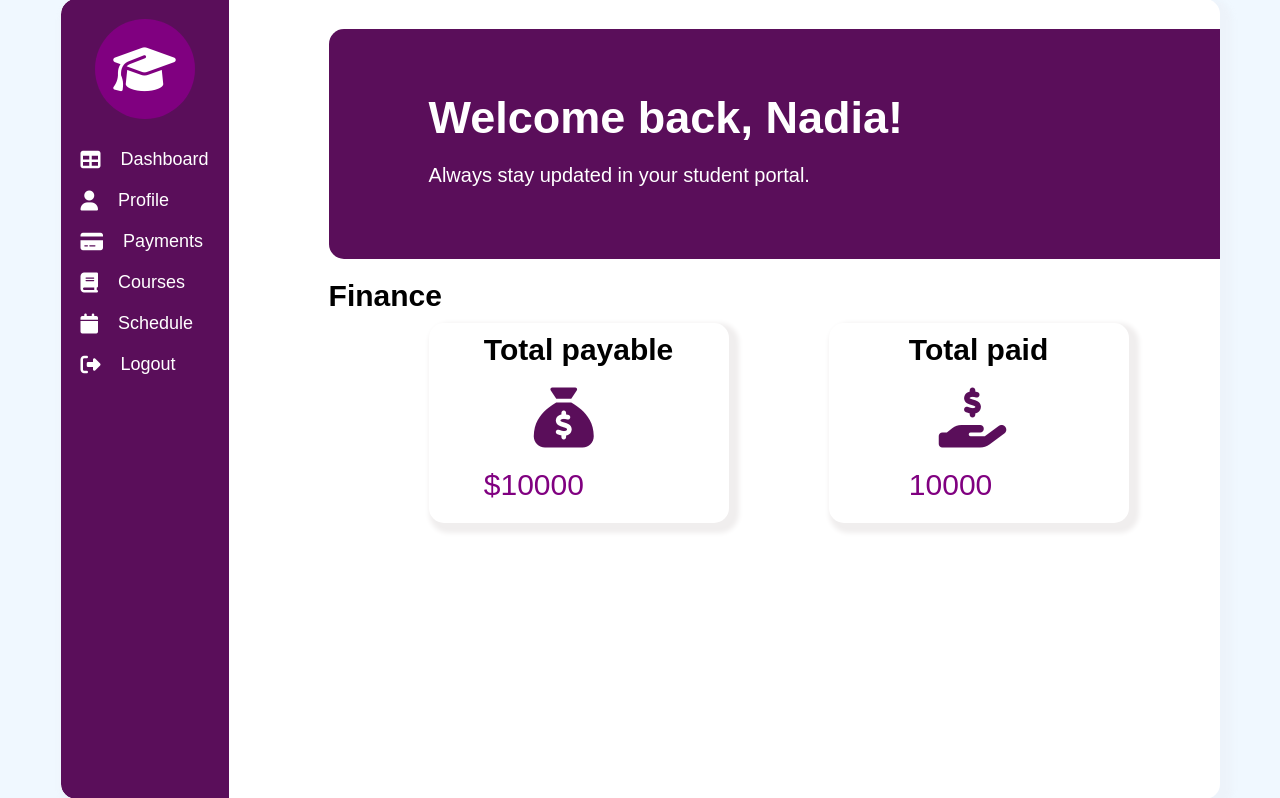
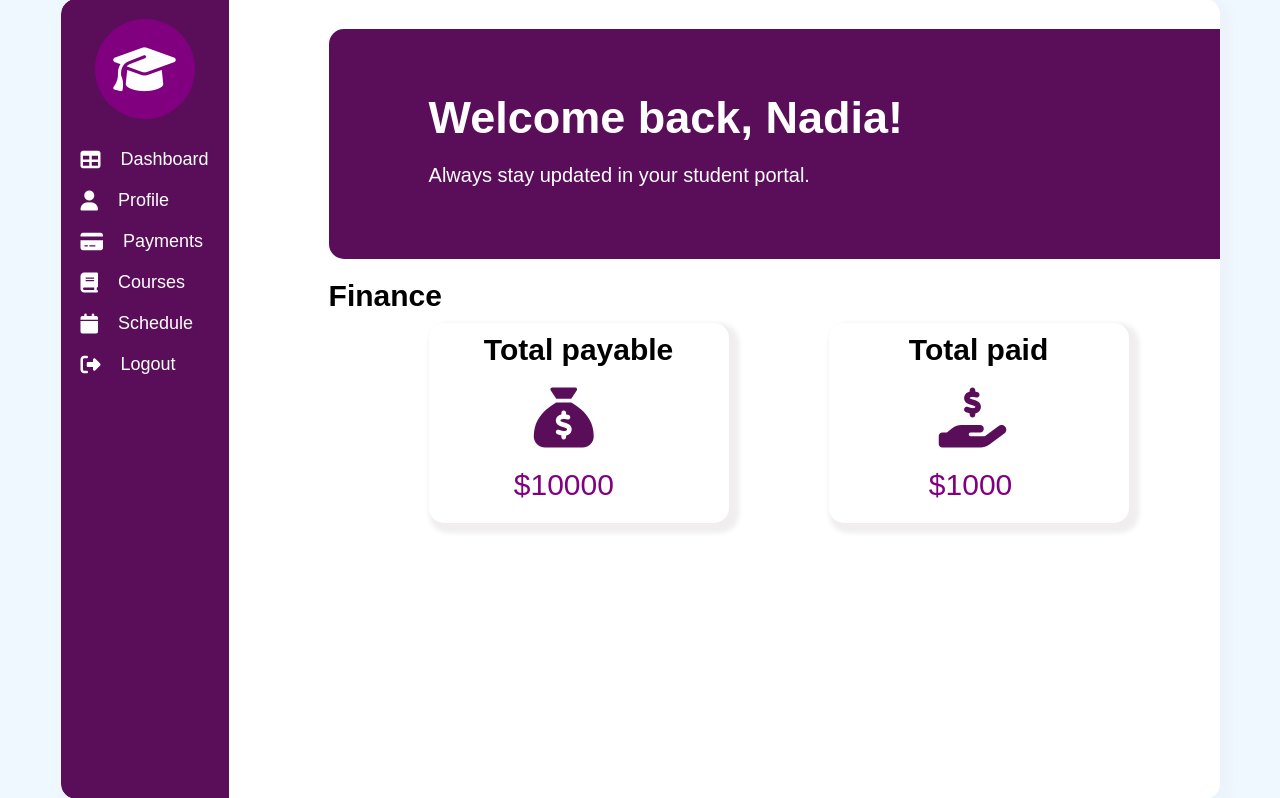
Before and after one commit to sohasara/student-portal, a PHP site: page / in a window 1280 px wide. Shown: the part 51-849 px from the top of the page. Run offline with PHP 8.4, Linux system fonts and the light colour scheme; some libraries are stand-ins or nearby versions.

Commit message:
add padding

```diff
--- a/index.html
+++ b/index.html
@@ -63,19 +63,19 @@
                 <p class="p-bold">Total payable</p>
 
                 <i class="fa-solid fa-sack-dollar" id="icon1"></i>
-                <p>$10000</p>
+                <p id="p1">$10000</p>
 
                </div>
                <div class="finance-box">
                 <p class="p-bold">Total paid</p>
                 <i class="fa-solid fa-hand-holding-dollar" id="icon2"></i>
-                <p>10000</p>
+                <p id="p2">$1000</p>
 
                </div>
                <div class="finance-box">
                 <p class="p-bold">Others</p>
                 <i class="fa-solid fa-comments-dollar"></i>
-                <p>10000</p>
+                <p>$10000</p>
 
                </div>
 
--- a/style.css
+++ b/style.css
@@ -158,6 +158,13 @@
 #icon2{
     padding-left: 30px;
 }
+
+#p1{
+    padding-left: 30px;
+}
+#p2{
+    padding-left: 20px;
+}
 .finance-box i{
     font-size: 60px;
     color:rgb(90, 14, 90) ;
```
Also changed, not shown: gaduation2.png (deleted).
